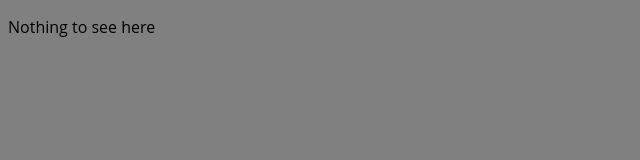
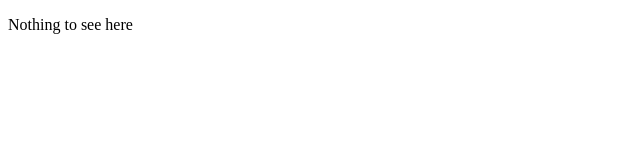
Before and after one commit to Karim-NEDJAR/Karim-NEDJAR.github.io, a plain HTML site: page index.html in a window 1280 px wide. Shown: the whole page, without its empty margins (0-640 px from the left). Drawn offline with Linux system fonts and the light colour scheme.

Commit message:
Update styles.css

```diff
--- a/styles.css
+++ b/styles.css
@@ -1,10 +0,0 @@
-
-    h1 {
-    color: white;
-}
-
-body {
-    font-family: 'Open Sans', sans-serif;
-    background-color: grey;
-
-   }
```
